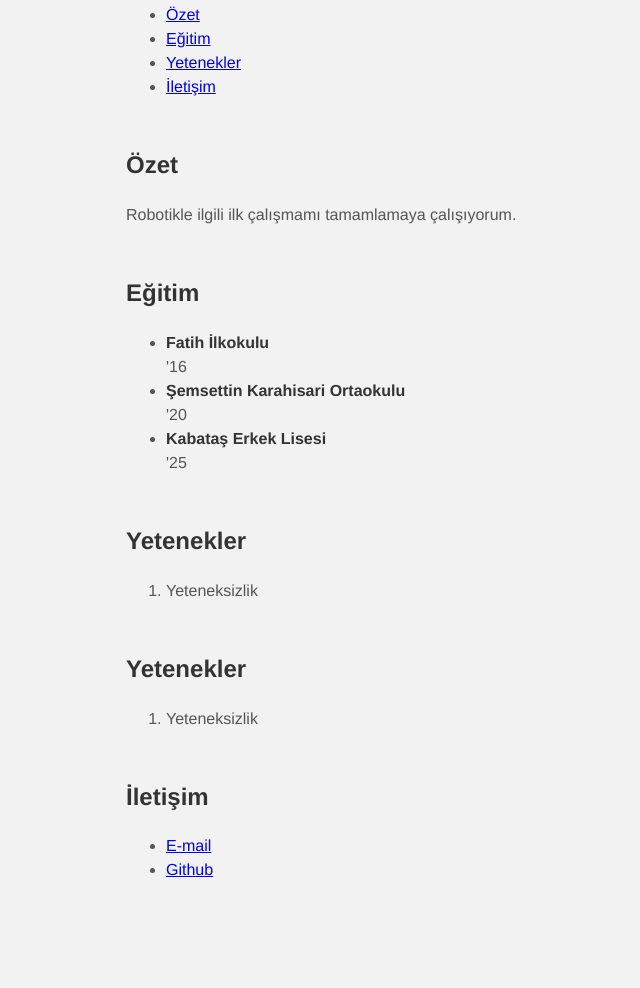
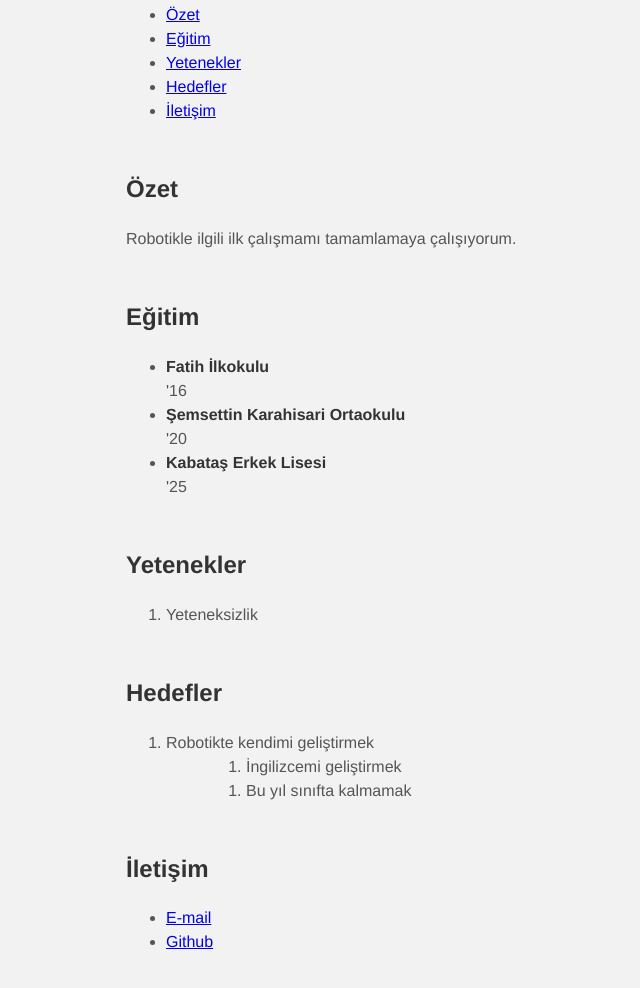
Before and after one commit to aysecerenbasyigit/ayseceren, a plain HTML site: page index.html in a window 1280 px wide. Shown: the part 192-1180 px from the top of the page, without its empty margins (114-754 px from the left). Before the commit the page ends 1154 px from the top, so only its background shows below. Drawn offline with Linux system fonts and the light colour scheme.

Commit message:
Update index.html

```diff
--- a/index.html
+++ b/index.html
@@ -14,6 +14,7 @@
             <li><a href="#summary">Özet</a></li>
             <li><a href="#education">Eğitim</a></li>
             <li><a href="#skills">Yetenekler</a></li>
+            <li><a href="#goals">Hedefler</a></li>
             <li><a href="#contact">İletişim</a></li>
         </ul>
     </nav>
@@ -54,11 +55,21 @@
                 </li>
             </ol>
         </section>
-<section id="skills">
-            <h2>Yetenekler</h2>
+<section id="goals">
+            <h2>Hedefler</h2>
             <ol>
                 <li>
-                    Yeteneksizlik
+                Robotikte kendimi geliştirmek
+                </li>
+            <ol/>
+            <ol>
+                <li>
+                 İngilizcemi geliştirmek
+                </li>
+            </ol>
+             <ol>
+                <li>
+                 Bu yıl sınıfta kalmamak
                 </li>
             </ol>
         </section>
@@ -71,7 +82,7 @@
             <li>
                 <a href="mailto:cerenimo0307@gmail.com">E-mail</a>
             </li>
-			<li><a href="https://aysecerenbasyigit.github.io/ayseceren/">Github</a></li>
+			<li><a href="img/image.jpg">Github</a></li>
         </ul>
     </section>
 </footer>
```
